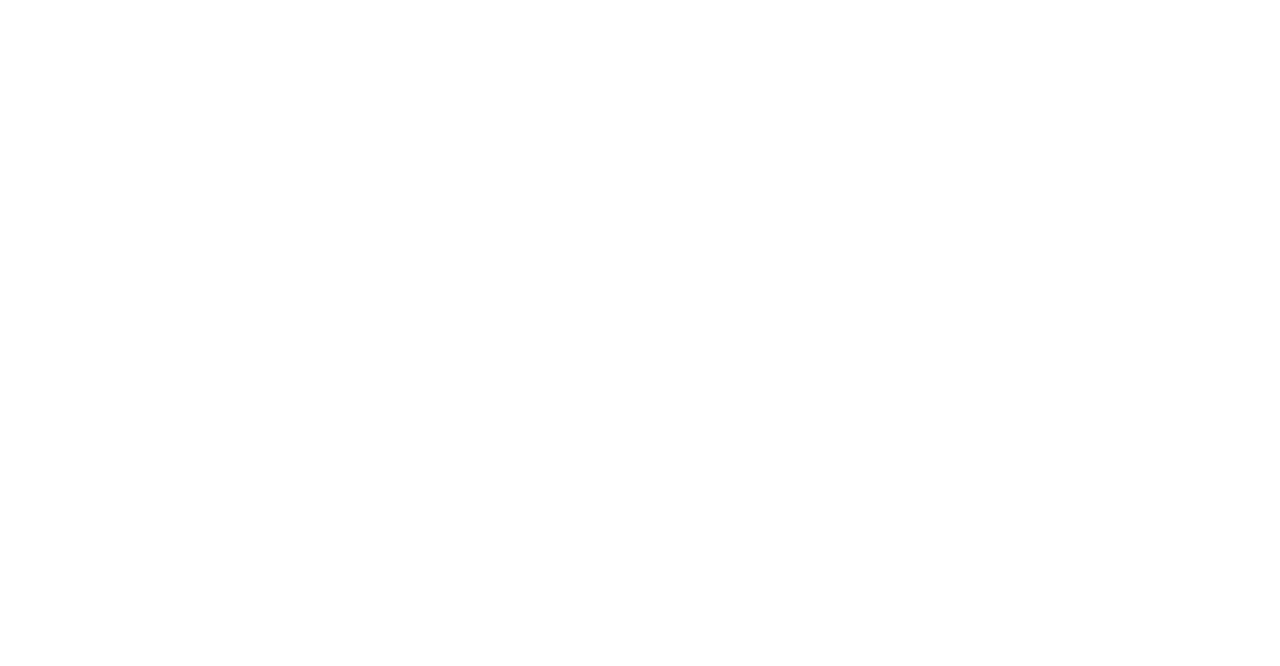
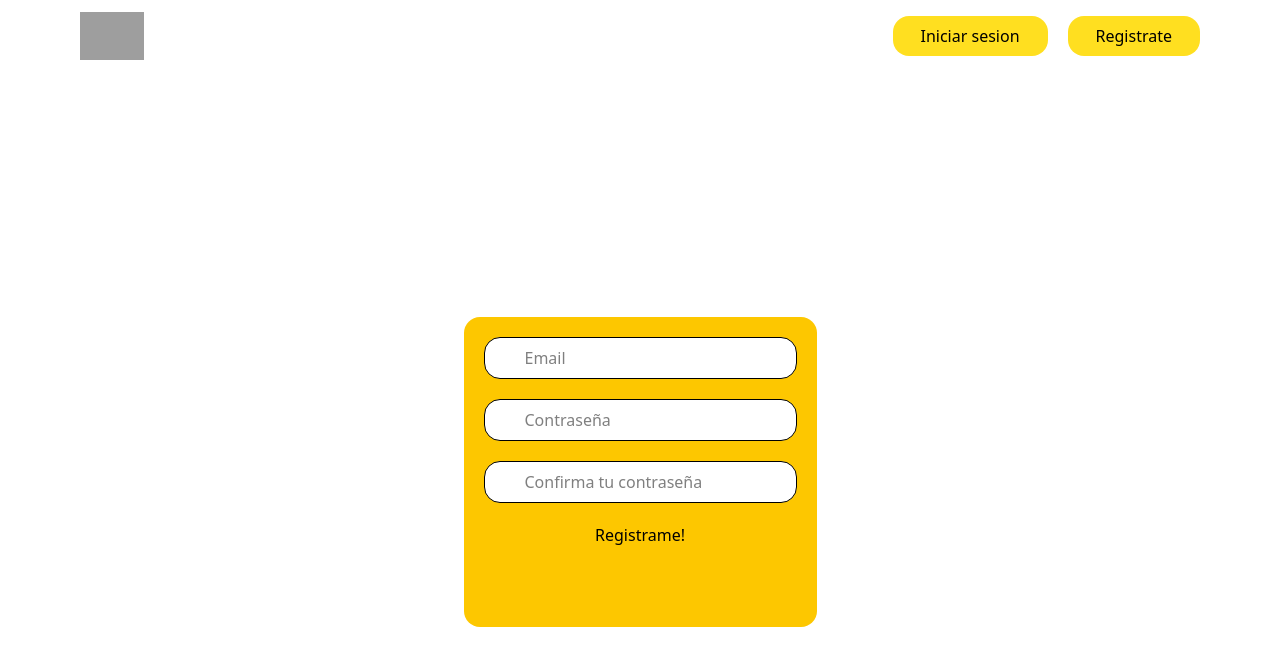
Before and after one commit to cristians-12/fullstack-project, a React (Vite) app in the folder frontend/: page /auth/register in a window 1280 px wide. Before the commit this address had no page. Shown: the top 666 px of the page. Built offline with nearby package versions, Linux system fonts and the light colour scheme; grey boxes are pictures that could not be loaded; a web font is replaced by a local one.

Commit message:
feat: add registration page with form handling and authentication middleware

```diff
--- a/frontend/package.json
+++ b/frontend/package.json
@@ -13,6 +13,7 @@
     "@tailwindcss/vite": "^4.1.5",
     "react": "^19.1.0",
     "react-dom": "^19.1.0",
+    "react-hot-toast": "^2.5.2",
     "react-icons": "^5.5.0",
     "react-router": "^7.6.0",
     "tailwindcss": "^4.1.5"
--- a/frontend/src/App.tsx
+++ b/frontend/src/App.tsx
@@ -21,16 +21,15 @@
   return (
     <main className="min-h-screen bg-black">
       <Navbar />
-      <section className="flex-col md:flex items-center justify-center">
+      <section className="flex flex-col md:flex-row items-center justify-center">
         <section className="md:w-[50%] self-center h-fit">
-          <h2 className="textZetta md:text-5xl text-3xl text-white text-center">
+          <h2 className="textZetta md:text-5xl text-3xl text-yellow-300 text-center">
             Las mejores comidas rapidas
           </h2>
         </section>
         <figure className="md:w-[35%]">
           <img src={img1} alt="burger image" />
         </figure>
-
       </section>
       <WhatsAppButton />
     </main>
--- a/frontend/src/components/home/Navbar.tsx
+++ b/frontend/src/components/home/Navbar.tsx
@@ -1,14 +1,19 @@
+import { Link } from "react-router";
+
 export default function Navbar() {
     return (
         <nav className="sticky md:flex top-0 bg-white items-center justify-between md:px-20 py-3">
-            <figure className="w-16">
+            <Link to={'/'} className="w-16">
                 <img src="https://back.vinapp.co//store/200x117618665-2024-04-02-16-03-46.webp" alt="" />
-            </figure>
+            </Link>
 
-            <div>
+            <div className="flex gap-5">
                 <button className="bg-yellow-300 px-7 py-2 rounded-2xl hidden md:block">
                     Iniciar sesion
                 </button>
+                <Link to={'/auth/register'} className="bg-yellow-300 px-7 py-2 rounded-2xl hidden md:block">
+                    Registrate
+                </Link>
             </div>
         </nav>
     )
--- a/frontend/src/main.tsx
+++ b/frontend/src/main.tsx
@@ -3,6 +3,8 @@
 import './index.css'
 import App from './App.tsx'
 import { BrowserRouter, Route, Routes } from 'react-router'
+import RegisterPage from './pages/auth/register/RegisterPage.tsx'
+import { Toaster } from 'react-hot-toast'
 
 createRoot(document.getElementById('root')!).render(
   <StrictMode>
@@ -10,7 +12,9 @@
       {/* <App /> */}
       <Routes>
         <Route path='/' element={<App />} />
+        <Route path='/auth/register' element={<RegisterPage />} />
       </Routes>
     </BrowserRouter>
+    <Toaster />
   </StrictMode>,
 )
--- /dev/null
+++ b/frontend/src/middleware/AuthMiddleware.tsx
@@ -0,0 +1,20 @@
+import type { JSX } from 'react';
+import { useLocation, useNavigate } from 'react-router';
+
+interface AuthMiddlewareProps {
+    children: JSX.Element;
+}
+
+export default function AuthMiddleware({ children }: AuthMiddlewareProps) {
+    const isAuthenticated = Boolean(localStorage.getItem('authToken')); // Ejemplo de verificación
+    const navigate = useNavigate();
+    const location = useLocation();
+
+    if (!isAuthenticated) {
+        // Redirigir al usuario a la página de login
+        navigate('/login', { state: { from: location } });
+        return null; // No renderizar nada mientras se redirige
+    }
+
+    return children;
+}
--- /dev/null
+++ b/frontend/src/pages/auth/register/RegisterPage.tsx
@@ -0,0 +1,50 @@
+import { useState } from "react"
+import type { UserFormType } from "../../../types/register/type";
+import { BASE_URL } from "../../../utils/constants";
+import Navbar from "../../../components/home/Navbar";
+import toast from "react-hot-toast";
+
+export default function RegisterPage() {
+
+    const [form, setForm] = useState<UserFormType>({
+        email: '',
+        confirmPassword: '',
+        password: ''
+    });
+
+    const notify = (message: string) => toast.success(message);
+
+    const register = async () => {
+        const response = await fetch(`${BASE_URL}users`, {
+            method: 'POST',
+            body: JSON.stringify({
+                email: form.email,
+                password: form.password,
+                role: 'user'
+            }),
+            headers: {
+                'Content-Type': 'application/json'
+            }
+        })
+
+        const data = await response.json();
+        console.log(data)
+        notify(data.message)
+    }
+
+    return (
+        <>
+            <Navbar />
+            <main>
+                <section className="min-h-screen flex items-center justify-center">
+                    <div className="flex flex-col gap-5 bg-yellow-400 p-5 pb-20 rounded-2xl">
+                        <input className="border bg-white border-black px-10 py-2 rounded-2xl" placeholder="Email" onChange={(e) => setForm({ ...form, email: e.target.value })} type="text" />
+                        <input className="border bg-white border-black px-10 py-2 rounded-2xl" placeholder="Contraseña" onChange={(e) => setForm({ ...form, password: e.target.value })} type="text" />
+                        <input className="border bg-white border-black px-10 py-2 rounded-2xl" placeholder="Confirma tu contraseña" onChange={(e) => setForm({ ...form, confirmPassword: e.target.value })} type="text" />
+                        <button onClick={register} className="cursor-pointer">Registrame!</button>
+                    </div>
+                </section>
+            </main>
+        </>
+    )
+}
--- /dev/null
+++ b/frontend/src/types/register/type.ts
@@ -0,0 +1,5 @@
+export interface UserFormType {
+    email: string;
+    password: string;
+    confirmPassword: string;
+}
```
Also changed, not shown: frontend/src/pages/dashboard/Dashboard.tsx (added), 1 other file (tests, documents, lock files or other folders).
